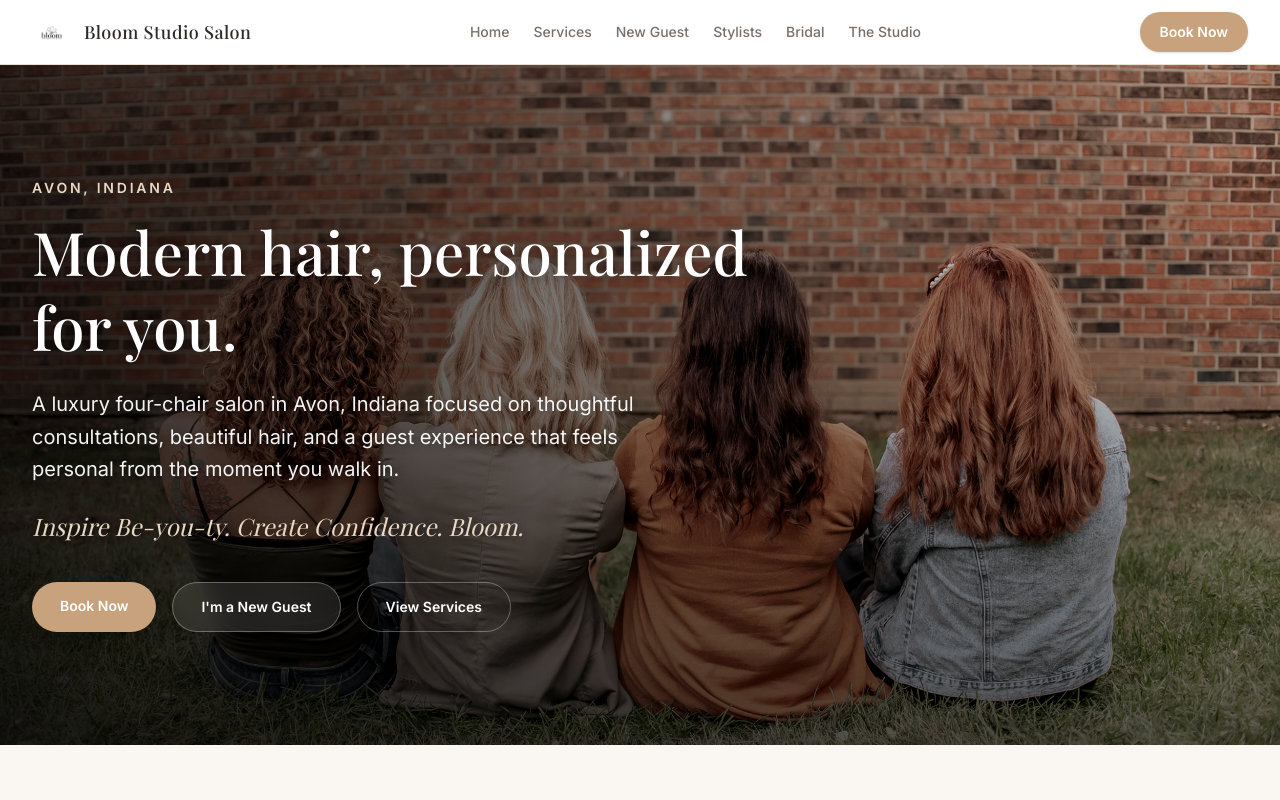
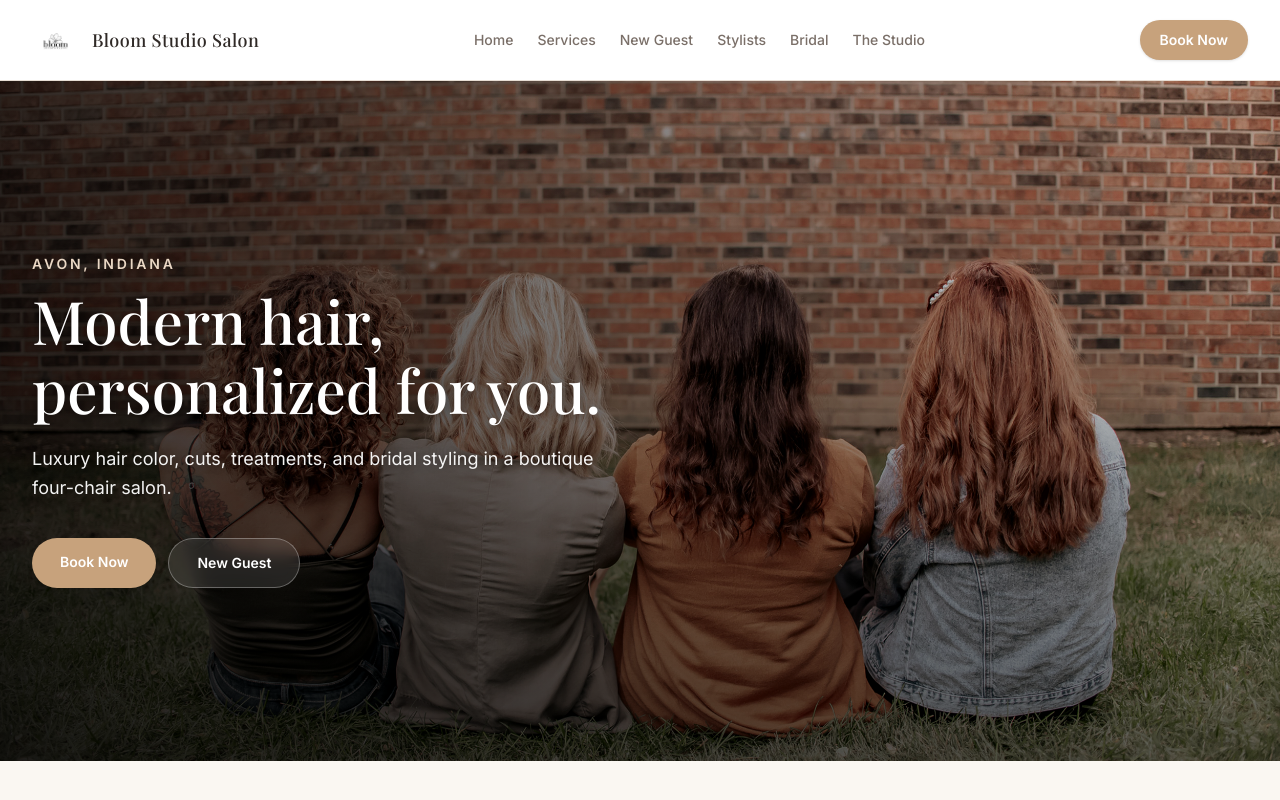
Before and after one commit to darnold5000/bloomstudiosalon, a Next.js app: page / in a window 1280 px wide. Shown: the top 800 px of the page. Built offline with nearby package versions, Linux system fonts and the light colour scheme; a web font is replaced by a local one.

Commit message:
services update

```diff
--- a/src/app/page.tsx
+++ b/src/app/page.tsx
@@ -11,9 +11,14 @@ export default function HomePage() {
   return (
     <>
       <Hero
-        headline="Modern hair, personalized for you."
-        subheadline="A luxury four-chair salon in Avon, Indiana focused on thoughtful consultations, beautiful hair, and a guest experience that feels personal from the moment you walk in."
-        showTagline
+        headline={
+          <>
+            Modern hair,
+            <br />
+            personalized for you.
+          </>
+        }
+        subheadline="Luxury hair color, cuts, treatments, and bridal styling in a boutique four-chair salon."
       />
 
       <section className="py-16 sm:py-20">
--- a/src/app/stylists/[slug]/page.tsx
+++ b/src/app/stylists/[slug]/page.tsx
@@ -76,17 +76,20 @@ function JenniferProfile({ stylist }: { stylist: Stylist }) {
               {stylist.yearsExperience}
             </p>
             <h1 className="mt-2 font-serif text-4xl font-medium text-text sm:text-5xl">
-              {stylist.name}
+              I&apos;m {stylist.preferredName ?? stylist.name.split(" ")[0]}
             </h1>
-            <p className="mt-2 text-lg text-muted">{stylist.title}</p>
+            <p className="mt-1 text-lg text-muted">{stylist.title}</p>
 
             <div className="mt-6 space-y-4 leading-relaxed text-muted">
               <p>{stylist.bio}</p>
+              {stylist.bioContinued && <p>{stylist.bioContinued}</p>}
+              <p className="font-medium text-text">I know how sacred a hair appointment can be.</p>
               {stylist.mission && (
                 <p className="border-l-4 border-accent-soft pl-4 font-medium italic text-text">
                   {stylist.mission}
                 </p>
               )}
+              {stylist.beliefs && <p>{stylist.beliefs}</p>}
             </div>
 
             <ul className="mt-6 flex flex-wrap gap-2">
--- a/src/components/Header.tsx
+++ b/src/components/Header.tsx
@@ -42,16 +42,17 @@ export default function Header() {
 
   return (
     <header className="sticky top-0 z-50 border-b border-border bg-surface/95 backdrop-blur-sm">
-      <div className="relative z-50 mx-auto flex max-w-7xl items-center justify-between gap-4 px-4 py-3 sm:px-6 lg:px-8">
-        <Link href="/" className="flex shrink-0 items-center gap-3" onClick={closeMenu}>
+      <div className="relative z-50 mx-auto flex max-w-7xl items-center justify-between gap-6 px-5 py-4 sm:px-6 lg:px-8">
+        <Link href="/" className="flex shrink-0 items-center" onClick={closeMenu}>
           <Image
             src="/images/brand/logo.png"
             alt={siteInfo.name}
-            width={44}
-            height={44}
-            className="h-10 w-10 rounded-full object-cover"
+            width={220}
+            height={88}
+            priority
+            className="h-10 w-auto object-contain sm:h-11 lg:h-12"
           />
-          <span className="hidden font-serif text-lg font-medium tracking-wide text-text sm:block">
+          <span className="ml-3 hidden font-serif text-lg font-medium tracking-wide text-text md:block">
             Bloom Studio Salon
           </span>
         </Link>
--- a/src/components/Hero.tsx
+++ b/src/components/Hero.tsx
@@ -1,9 +1,10 @@
 import Image from "next/image";
 import Link from "next/link";
+import type { ReactNode } from "react";
 import { siteInfo } from "@/data/site";
 
 type HeroProps = {
-  headline: string;
+  headline: ReactNode;
   subheadline: string;
   imageSrc?: string;
   imageAlt?: string;
@@ -32,24 +33,24 @@ export default function Hero({
         <div className="absolute inset-0 bg-gradient-to-t from-black/50 via-black/15 to-transparent" />
       </div>
 
-      <div className="relative z-10 mx-auto flex min-h-[85vh] max-w-7xl flex-col justify-center px-4 py-20 sm:px-6 lg:px-8">
-        <p className="mb-4 text-sm font-semibold uppercase tracking-[0.2em] text-accent-soft [text-shadow:0_1px_6px_rgba(0,0,0,0.35)]">
+      <div className="relative z-10 mx-auto flex min-h-[85vh] max-w-7xl flex-col justify-center px-5 py-16 sm:px-6 sm:py-20 lg:px-8">
+        <p className="mb-3 text-xs font-semibold uppercase tracking-[0.2em] text-accent-soft sm:text-sm [text-shadow:0_1px_6px_rgba(0,0,0,0.35)]">
           Avon, Indiana
         </p>
-        <h1 className="max-w-3xl font-serif text-4xl font-medium leading-tight text-white sm:text-5xl lg:text-6xl [text-shadow:0_2px_12px_rgba(0,0,0,0.4)]">
+        <h1 className="max-w-xl font-serif text-[2rem] font-medium leading-[1.15] text-white sm:max-w-2xl sm:text-5xl lg:text-6xl [text-shadow:0_2px_12px_rgba(0,0,0,0.4)]">
           {headline}
         </h1>
-        <p className="mt-6 max-w-2xl text-lg leading-relaxed text-white/95 sm:text-xl [text-shadow:0_1px_8px_rgba(0,0,0,0.35)]">
+        <p className="mt-4 max-w-md text-base leading-relaxed text-white/95 sm:mt-5 sm:max-w-xl sm:text-lg [text-shadow:0_1px_8px_rgba(0,0,0,0.35)]">
           {subheadline}
         </p>
 
         {showTagline && (
-          <p className="mt-6 font-serif text-xl italic text-accent-soft sm:text-2xl [text-shadow:0_1px_8px_rgba(0,0,0,0.35)]">
+          <p className="mt-5 font-serif text-lg italic text-accent-soft sm:mt-6 sm:text-2xl [text-shadow:0_1px_8px_rgba(0,0,0,0.35)]">
             {siteInfo.tagline}
           </p>
         )}
 
-        <div className="mt-10 flex flex-wrap gap-3 sm:gap-4">
+        <div className="mt-8 flex flex-wrap gap-3 sm:mt-9">
           <Link
             href={siteInfo.links.bookNow}
             className="rounded-full bg-accent px-7 py-3.5 text-sm font-semibold text-white shadow-lg transition hover:bg-accent/90"
@@ -60,13 +61,7 @@ export default function Hero({
             href="/new-guest"
             className="rounded-full border border-white/30 bg-white/10 px-7 py-3.5 text-sm font-semibold text-white backdrop-blur-sm transition hover:bg-white/20"
           >
-            I&apos;m a New Guest
-          </Link>
-          <Link
-            href="/services"
-            className="rounded-full border border-white/30 px-7 py-3.5 text-sm font-semibold text-white transition hover:border-accent-soft hover:text-accent-soft"
-          >
-            View Services
+            New Guest
           </Link>
         </div>
       </div>
--- a/src/components/StylistCard.tsx
+++ b/src/components/StylistCard.tsx
@@ -23,7 +23,7 @@ export default function StylistCard({ stylist }: { stylist: Stylist }) {
         <p className="mt-1 text-sm text-muted">{stylist.title}</p>
         <p className="mt-2 line-clamp-3 text-sm leading-relaxed text-muted sm:mt-3">{stylist.bio}</p>
         <span className="mt-3 inline-block text-sm font-semibold text-accent transition group-hover:underline sm:mt-4">
-          Book with {stylist.name.split(" ")[0]} →
+          Book with {stylist.preferredName ?? stylist.name.split(" ")[0]} →
         </span>
       </div>
     </Link>
--- a/src/data/stylists.ts
+++ b/src/data/stylists.ts
@@ -1,10 +1,13 @@
 export type Stylist = {
   slug: string;
   name: string;
+  preferredName?: string;
   title: string;
   image: string;
   bio: string;
+  bioContinued?: string;
   mission?: string;
+  beliefs?: string;
   specialties: string[];
   services: string[];
   bookingUrl?: string;
@@ -20,12 +23,17 @@ export const stylists: Stylist[] = [
   {
     slug: "jennifer",
     name: "Jennifer Dodd",
+    preferredName: "Jenn",
     title: "Master Hairstylist & Salon Owner",
     image: "/images/stylists/jennifer.jpg",
     yearsExperience: "18+ years",
-    bio: "Hi loves! I'm a Master Hairstylist from Indianapolis, IN. I specialize in lived-in color, grey blending, hand-tied extensions, and bridal styling. When I'm out of the salon you can catch me with a good coffee in hand, working in my gardens, reading a good book, and being with my children.",
+    bio: "Hi loves! I'm a Master Hairstylist from Indianapolis, IN. I specialize in lived-in color, grey blending, hand-tied extensions, and also your bridal girl. When I'm out of the salon you can catch me with a good coffee in hand, working in my gardens, a good book, and being with my children.",
+    bioContinued:
+      "I've been in the industry for 18+ years! My passion for beauty has turned my beautiful life into an amazing journey. I've been an independent stylist most of those years and a salon owner. I really love what I do and am so grateful to be able to share my passion with others.",
     mission:
       "When you are a modern day mama wearing all the hats, you sometimes just need a little escape. I get it, and that's why it is engrained in my mission. I want your time in my chair to be impactful.",
+    beliefs:
+      "I believe hair is a part of our identity. I believe you should love your hair every day in between appointments. I believe when you invest in me as your stylist, you are investing in amazing hair and experience. That means being attentive and delivering realistic, beautiful results. Most importantly, I believe in offering signature color and extension techniques that create looks that last so you can focus on what is important to you.",
     specialties: [
       "Lived-in color",
       "Grey blending",
```
